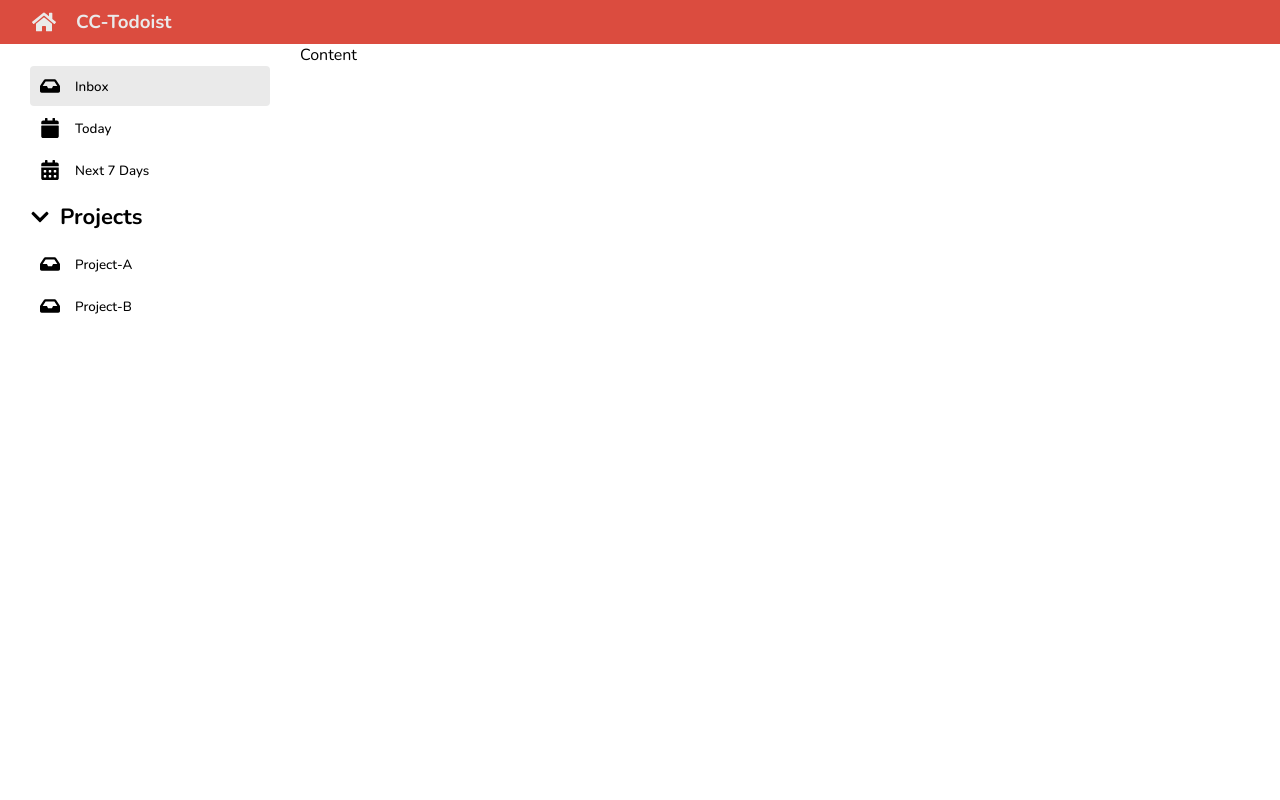
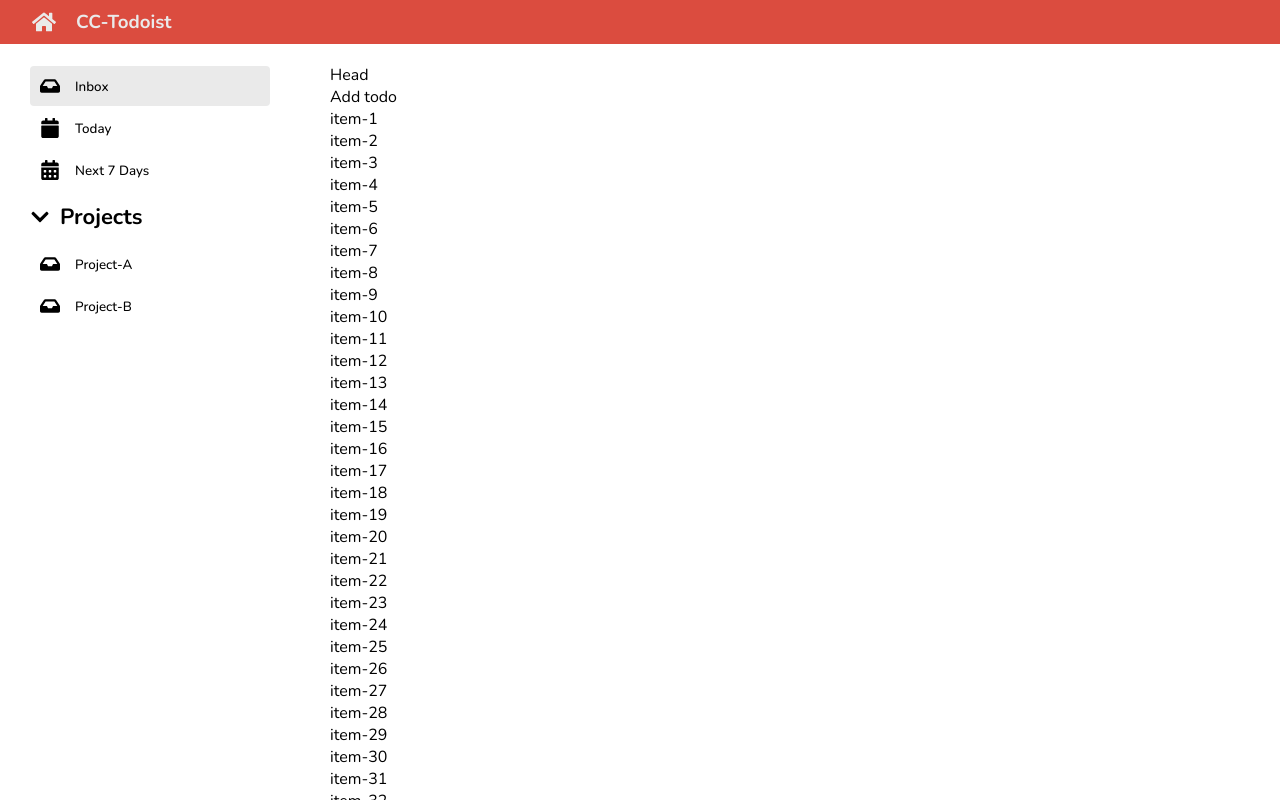
Before and after one commit to pavitpim40/CC14-Todolist, a React (Create React App) app: page / in a window 1280 px wide. Built offline with nearby package versions, Linux system fonts and the light colour scheme.

Commit message:
refactor:todo-content

```diff
--- a/src/App.jsx
+++ b/src/App.jsx
@@ -1,18 +1,15 @@
 import './App.scss';
 import { Header } from './components/Header';
 import { Sidebar } from './components/Sidebar';
+import { TodoContent } from './components/Todo/TodoContent';
 
 function App() {
+
     return (
         <div className='container'>
-            {/* Header */}
             <Header />
-
-            {/* Sidebar */}
             <Sidebar />
-
-            {/* Content */}
-            <main className='content'>Content</main>
+            <TodoContent/>
         </div>
     );
 }
--- a/src/App.scss
+++ b/src/App.scss
@@ -96,4 +96,6 @@
 .content {
     grid-row: 2/3;
     grid-column: 2/3;
+    overflow-y: scroll;
+    padding: 20px 30px;
 }
--- /dev/null
+++ b/src/components/Todo/TodoContent.jsx
@@ -0,0 +1,19 @@
+
+
+export function TodoContent () {
+	const mockTodo = Array.from({length:50},(el,idx)=> idx+1)
+
+	return (
+		<main className='content'>
+		<div>
+			Head
+		</div>
+		<div>
+			Add todo
+		</div>
+		<ul>
+		   {mockTodo.map((el)=><li key={el}>{`item-${el}`}</li>)}
+		</ul>
+	</main>
+	)
+}
```
